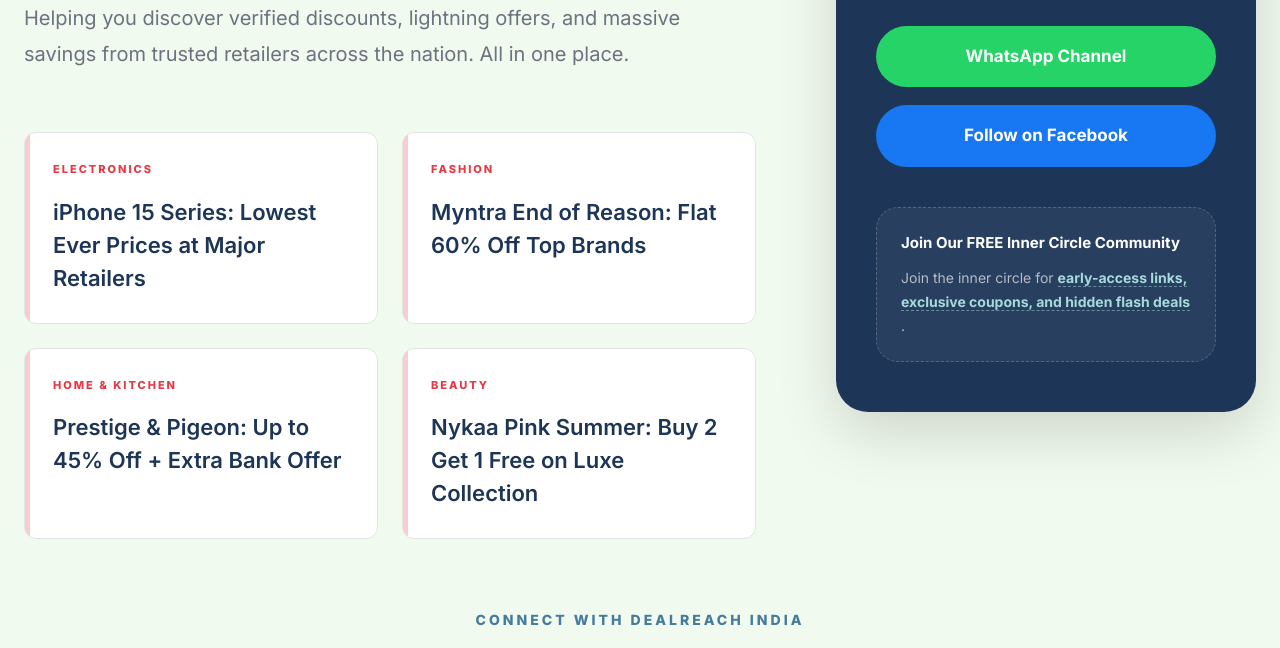
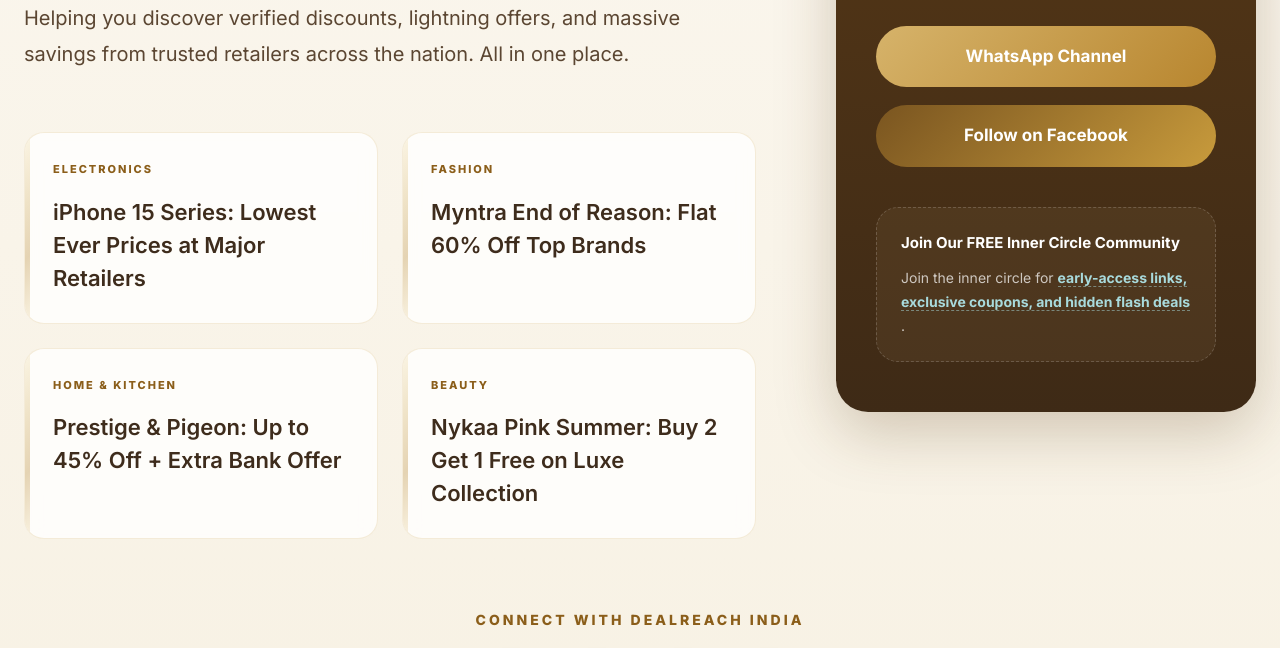
Before and after one commit to dealreach/home, a plain HTML site: page index.html in a window 1280 px wide. Shown: the part 372-1020 px from the top of the page. Drawn offline with nearby package versions, Linux system fonts and the light colour scheme.

Commit message:
Update index.html

```diff
--- a/index.html
+++ b/index.html
@@ -1,4 +1,5 @@
-<!DOCTYPE html>
+  <style>
+  </style><!DOCTYPE html>
 <html lang="en">
 <head>
   <meta charset="UTF-8" />
@@ -19,19 +20,50 @@
   }
 
   :root{
-      --brand-red:#E63946;
-      --brand-dark:#1D3557;
-      --brand-light:#F1FAEE;
-      --brand-accent:#457B9D;
+
+    /* Luxury Gold Theme */
+
+    --brand-gold:#C89B3C;
+    --brand-gold-dark:#8B5E1A;
+    --brand-gold-light:#E8D2A8;
+
+    --brand-bg:#F7F1E3;
+    --brand-bg-soft:#FBF7EF;
+
+    --brand-dark:#3E2C1C;
+    --brand-text:#5B4632;
+
+    --brand-accent:#A8782A;
+
     --white:#ffffff;
-      --gray:#6b7280;
-      --border:#dfe5e1;
-      --shadow:0 10px 30px rgba(0,0,0,0.08);
+
+    --gray:#7B6A58;
+
+    --border:#E5D6BC;
+
+    --shadow:
+      0 12px 32px rgba(90,60,20,0.10);
+
+    --gold-gradient:
+      linear-gradient(
+        135deg,
+        #F7E7BE 0%,
+        #D6B36A 35%,
+        #B8862F 65%,
+        #F2DEB0 100%
+      );
   }
 
   body{
     font-family:'Inter',sans-serif;
-      background:var(--brand-light);
+
+    background:
+    linear-gradient(
+      180deg,
+      #FBF7EF 0%,
+      #F7F1E3 100%
+    );
+
     color:var(--brand-dark);
     overflow-x:hidden;
     line-height:1.5;
@@ -59,10 +91,15 @@
 
   .brand{
     font-family:'Playfair Display', serif;
-      color:var(--brand-red);
+
+    background:var(--gold-gradient);
+    -webkit-background-clip:text;
+    -webkit-text-fill-color:transparent;
+
     font-size:40px;
     font-weight:700;
     margin-bottom:40px;
+
     animation:fadeUp 0.7s ease forwards;
   }
 
@@ -70,9 +107,12 @@
     font-size:12px;
     letter-spacing:3px;
     text-transform:uppercase;
-      color:var(--brand-accent);
+
+    color:var(--brand-gold-dark);
+
     font-weight:800;
     margin-bottom:20px;
+
     animation:fadeUp 0.8s ease forwards;
   }
 
@@ -82,6 +122,9 @@
     line-height:0.95;
     font-weight:400;
     max-width:850px;
+
+    color:var(--brand-dark);
+
     animation:fadeUp 0.9s ease forwards;
   }
 
@@ -93,10 +136,13 @@
 
   .hero-text{
     font-size:20px;
-      color:var(--gray);
+
+    color:var(--brand-text);
+
     max-width:700px;
     margin-top:30px;
     line-height:1.8;
+
     animation:fadeUp 1s ease forwards;
   }
 
@@ -114,15 +160,24 @@
   }
 
   .deal-card{
-      background:#fff;
-      border:1px solid var(--border);
+    background:rgba(255,255,255,0.78);
+
+    backdrop-filter:blur(8px);
+
+    border:1px solid rgba(200,155,60,0.18);
+
     padding:28px;
+
     position:relative;
     overflow:hidden;
+
     min-height:180px;
+
     transition:0.35s ease;
+
     animation:fadeUp 1s ease forwards;
-      border-radius:12px;
+
+    border-radius:20px;
   }
 
   .deal-card:hover{
@@ -132,13 +187,19 @@
 
   .deal-card::before{
     content:'';
+
     position:absolute;
+
     left:0;
     top:0;
+
     width:5px;
     height:100%;
-      background:var(--brand-red);
-      opacity:0.25;
+
+    background:var(--gold-gradient);
+
+    opacity:0.35;
+
     transition:0.3s ease;
   }
 
@@ -150,7 +211,9 @@
     font-size:11px;
     text-transform:uppercase;
     letter-spacing:2px;
-      color:var(--brand-red);
+
+    color:var(--brand-gold-dark);
+
     font-weight:800;
     margin-bottom:18px;
     display:block;
@@ -160,19 +223,35 @@
     font-size:22px;
     font-weight:600;
     line-height:1.5;
+
+    color:var(--brand-dark);
   }
 
   /* Sidebar */
 
   .sidebar{
-      background:var(--brand-dark);
+
+    background:
+    linear-gradient(
+      180deg,
+      #5A3A16 0%,
+      #3E2A16 100%
+    );
+
     color:#fff;
+
     padding:50px 40px;
+
     border-radius:32px;
+
     position:sticky;
     top:30px;
+
     overflow:hidden;
-      box-shadow:0 20px 60px rgba(0,0,0,0.15);
+
+    box-shadow:
+      0 20px 60px rgba(90,60,20,0.25);
+
     animation:fadeUp 1.1s ease forwards;
   }
 
@@ -185,12 +264,16 @@
 
   .sidebar::before{
     content:'';
+
     position:absolute;
     top:-60px;
     right:-60px;
+
     width:220px;
     height:220px;
-      background:rgba(255,255,255,0.03);
+
+    background:rgba(255,215,140,0.05);
+
     border-radius:50%;
   }
 
@@ -198,40 +281,57 @@
     font-size:12px;
     letter-spacing:3px;
     text-transform:uppercase;
-      color:#A8DADC;
+
+    color:#F0D9A7;
+
     font-weight:800;
     margin-bottom:18px;
   }
 
   .sidebar-title{
     font-family:'Playfair Display', serif;
+
     font-size:44px;
     line-height:1.15;
+
     margin-bottom:24px;
+
     font-style:italic;
   }
 
   .sidebar-text{
-      color:rgba(255,255,255,0.7);
+    color:rgba(255,255,255,0.72);
+
     line-height:1.8;
+
     margin-bottom:40px;
   }
 
   .btn{
     width:100%;
+
     border:none;
+
     padding:18px 24px;
+
     border-radius:999px;
+
     color:#fff;
+
     font-size:17px;
     font-weight:700;
+
     cursor:pointer;
+
     transition:0.3s ease;
+
     margin-bottom:18px;
+
     display:flex;
     align-items:center;
     justify-content:center;
     gap:12px;
+
     text-decoration:none;
   }
 
@@ -240,27 +340,57 @@
   }
 
   .btn-whatsapp{
-      background:#25D366;
+
+    background:
+    linear-gradient(
+      135deg,
+      #D6B36A,
+      #B8862F
+    );
+
+    color:#fff;
   }
 
   .btn-whatsapp:hover{
-      background:#1EBE5D;
+
+    background:
+    linear-gradient(
+      135deg,
+      #E7C989,
+      #C4923E
+    );
   }
 
   .btn-facebook{
-      background:#1877F2;
+
+    background:
+    linear-gradient(
+      135deg,
+      #7A5520,
+      #C89B3C
+    );
   }
 
   .btn-facebook:hover{
-      background:#166fe5;
+
+    background:
+    linear-gradient(
+      135deg,
+      #8B6328,
+      #D6B36A
+    );
   }
 
   .status-box{
     margin-top:40px;
-      border:1px dashed rgba(255,255,255,0.2);
+
+    border:1px dashed rgba(255,255,255,0.18);
+
     padding:24px;
+
     border-radius:22px;
-      background:rgba(255,255,255,0.05);
+
+    background:rgba(255,215,160,0.06);
   }
 
   .status-title{
@@ -270,15 +400,10 @@
   }
 
   .status-text{
-      color:rgba(255,255,255,0.65);
+    color:rgba(255,255,255,0.72);
+
     font-size:14px;
     line-height:1.7;
-    }
-
-    footer{
-      background:#fff;
-      border-top:1px solid var(--border);
-      margin-top:60px;
   }
 
   /* Social Connect Section */
@@ -289,11 +414,15 @@
 
   .social-connect-inner{
     max-width:1280px;
+
     margin:auto;
+
     display:flex;
     flex-direction:column;
+
     align-items:center;
     justify-content:center;
+
     gap:24px;
   }
 
@@ -301,60 +430,88 @@
     font-size:14px;
     text-transform:uppercase;
     letter-spacing:3px;
+
     font-weight:800;
-  color:var(--brand-accent);
+
+    color:var(--brand-gold-dark);
   }
 
   .social-icons{
     display:flex;
+
     align-items:center;
     justify-content:center;
+
     gap:28px;
+
     flex-wrap:wrap;
   }
 
   .social-icons a{
     width:58px;
     height:58px;
+
     border-radius:50%;
+
     background:#fff;
-  border:1px solid var(--border);
+
+    border:1px solid rgba(200,155,60,0.18);
+
     display:flex;
     align-items:center;
     justify-content:center;
+
     transition:0.3s ease;
-  box-shadow:0 4px 18px rgba(0,0,0,0.05);
+
+    box-shadow:
+      0 4px 18px rgba(0,0,0,0.05);
   }
 
   .social-icons a:hover{
     transform:translateY(-4px) scale(1.08);
+
     box-shadow:var(--shadow);
   }
 
   .social-icons svg{
     width:26px;
     height:26px;
+
     fill:var(--brand-dark);
+
     transition:0.3s ease;
   }
 
   .social-icons a:hover svg{
-  fill:var(--brand-red);
+    fill:var(--brand-gold-dark);
+  }
+
+  footer{
+    background:#FCF8F1;
+
+    border-top:1px solid var(--border);
+
+    margin-top:20px;
   }
 
   .footer-inner{
     max-width:1280px;
+
     margin:auto;
+
     padding:30px 24px;
+
     display:flex;
     justify-content:space-between;
     align-items:center;
+
     gap:20px;
+
     flex-wrap:wrap;
   }
 
   .footer-left{
-      color:#888;
+    color:#8A735B;
     font-size:14px;
   }
 
@@ -366,16 +523,20 @@
 
   .footer-links a{
     text-decoration:none;
-      color:#999;
+
+    color:#9B866B;
+
     font-size:12px;
     font-weight:700;
+
     text-transform:uppercase;
     letter-spacing:2px;
+
     transition:0.3s ease;
   }
 
   .footer-links a:hover{
-      color:var(--brand-red);
+    color:var(--brand-gold-dark);
   }
 
   @keyframes fadeUp{
@@ -383,6 +544,7 @@
       opacity:0;
       transform:translateY(30px);
     }
+
     to{
       opacity:1;
       transform:translateY(0);
```
Lines whose indentation alone changed are shown as unchanged.
